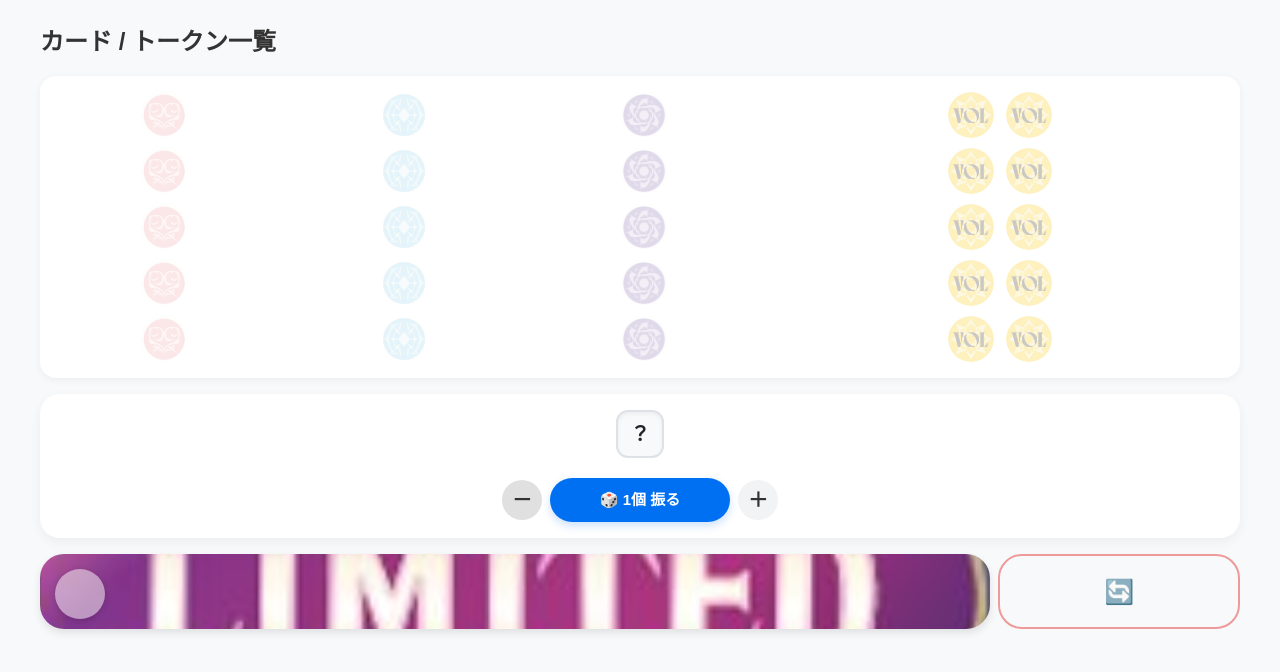
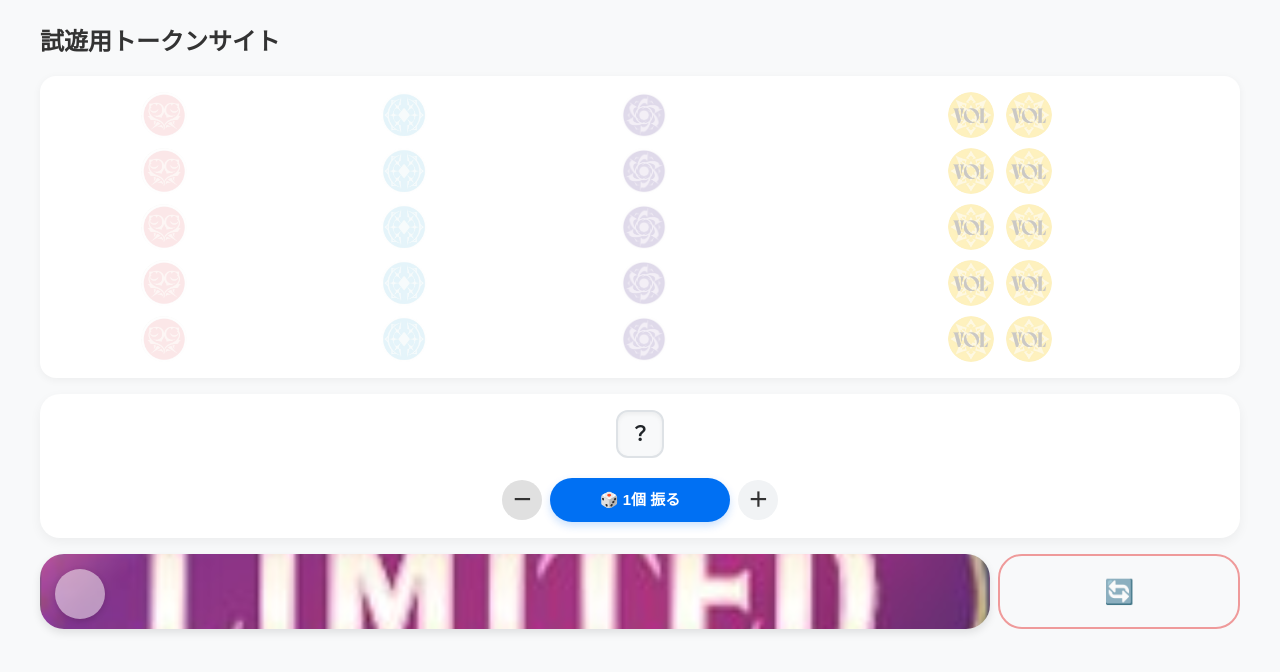
Before and after one commit to We-are-incomplete/WaicToken, a Next.js app: page / in a window 1280 px wide. Shown: the top 672 px of the page. Built offline with nearby package versions, Linux system fonts and the light colour scheme.

Commit message:
Update header text for token site

```diff
--- a/app/page.tsx
+++ b/app/page.tsx
@@ -8,7 +8,7 @@ export default function HomePage() {
     <main style={{ minHeight: '100vh', backgroundColor: '#f8f9fa', padding: '24px' }}>
       <div style={{ maxWidth: '1200px', margin: '0 auto' }}>
         <h1 style={{ fontSize: '24px', fontWeight: 'bold', marginBottom: '16px', color: '#333' }}>
-          カード / トークン一覧
+          試遊用トークンサイト
         </h1>
         <Token />
       </div>
```
